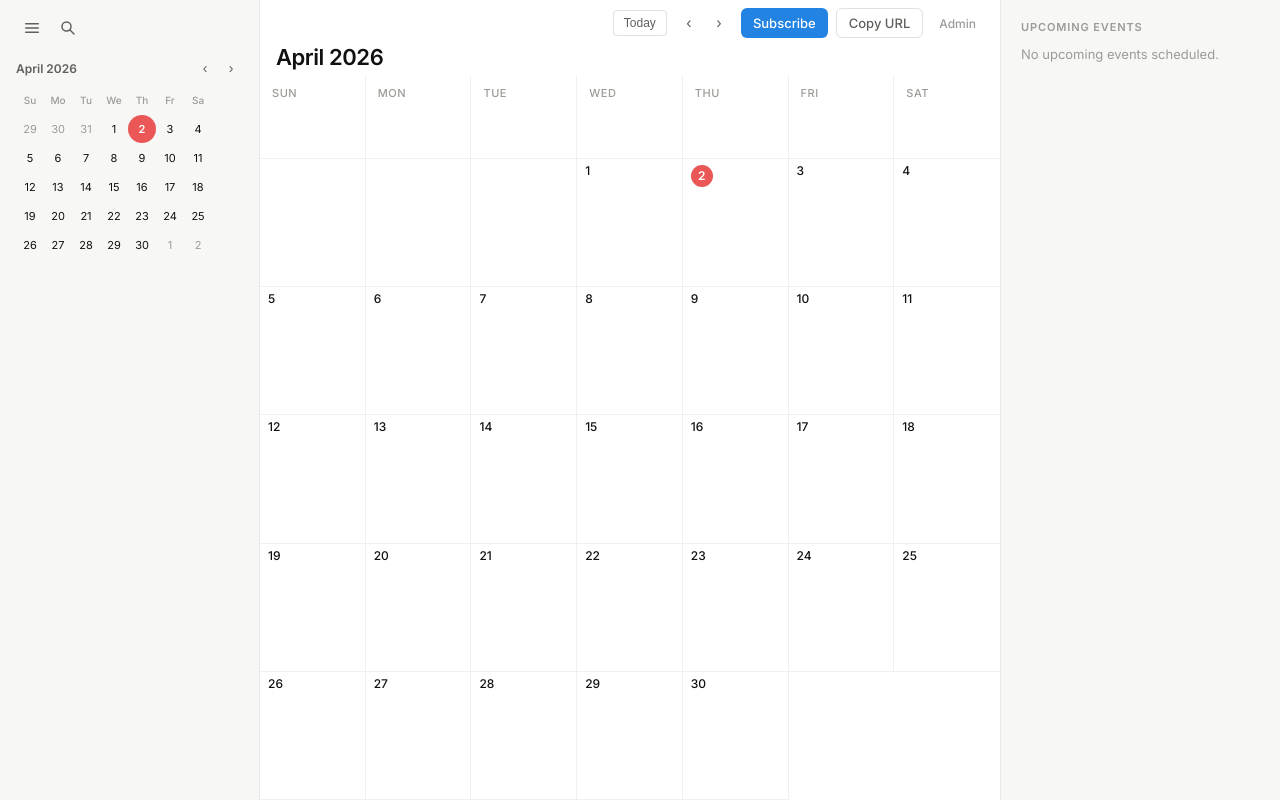
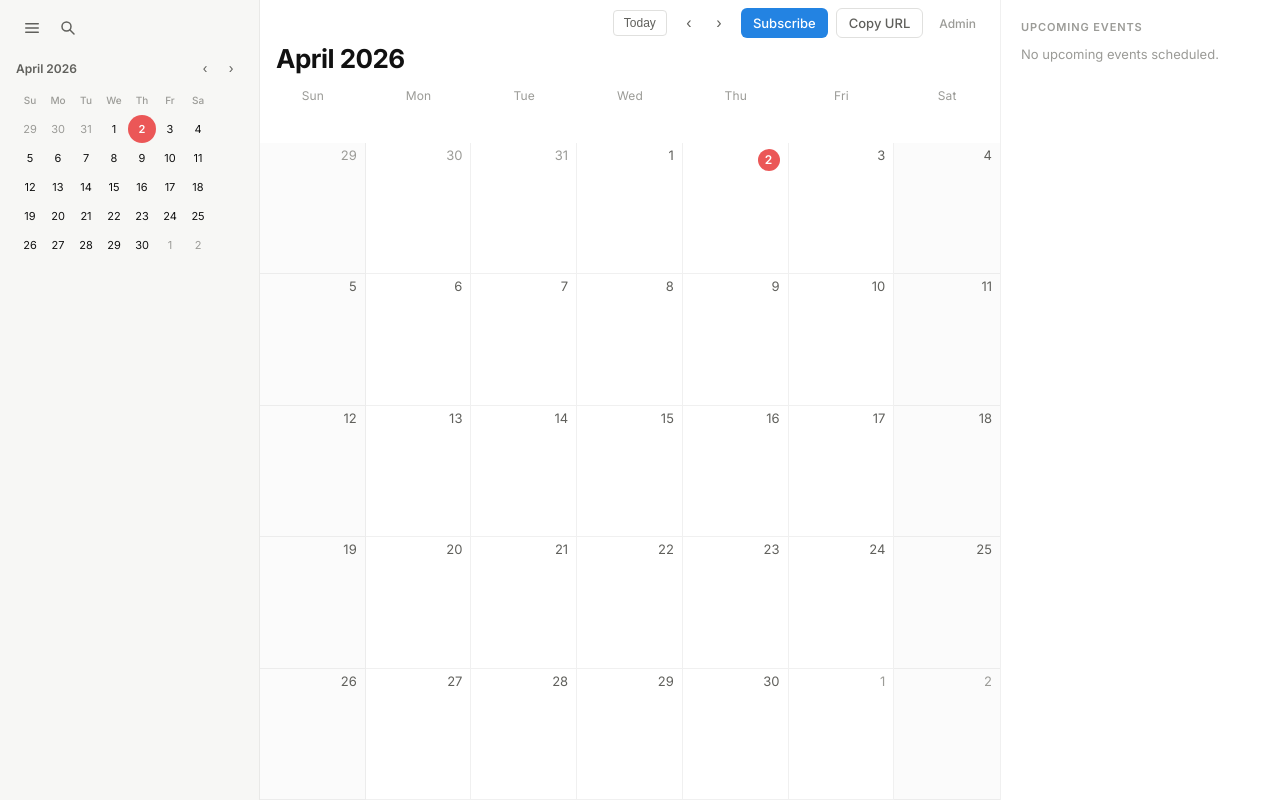
Before and after one commit to ntu-astro/ntuas-calendar, a website: page public/index.html in a window 1280 px wide. Drawn offline with Linux system fonts and the light colour scheme; no server answers.

Commit message:
style: update calendar grid layout, typography, and add padding days for full-month view

```diff
--- a/public/index.html
+++ b/public/index.html
@@ -348,8 +348,8 @@
         }
 
         .calendar-title-row h1 {
-            font-size: 22px;
-            font-weight: 600;
+            font-size: 26px;
+            font-weight: 700;
             color: var(--text-primary);
             letter-spacing: -0.02em;
             line-height: 1;
@@ -363,23 +363,19 @@
         }
 
         .calendar-day-name {
-            font-size: 11px;
-            font-weight: 500;
+            font-size: 12px;
+            font-weight: 400;
             color: var(--text-tertiary);
-            text-transform: uppercase;
-            letter-spacing: 0.05em;
-            padding: 10px 12px;
-            border-bottom: 1px solid var(--border);
-            border-right: 1px solid var(--border);
+            letter-spacing: 0.01em;
+            padding: 8px 12px;
             user-select: none;
+            text-align: center;
         }
 
-        .calendar-day-name:nth-child(7n) {
-            border-right: none;
-        }
+
 
         .calendar-day {
-            min-height: 80px;
+            min-height: 100px;
             padding: 6px 8px;
             border-bottom: 1px solid var(--border);
             border-right: 1px solid var(--border);
@@ -393,6 +389,14 @@
         .calendar-day:nth-child(7n) {
             border-right: none;
         }
+
+        /* Weekend columns (Sun = 1st, Sat = 7th in each row) */
+        .calendar-day:nth-child(7n+8),
+        .calendar-day:nth-child(7n+14) {
+            background: rgba(0, 0, 0, 0.015);
+        }
+
+
 
         .calendar-day.current-month {
             cursor: pointer;
@@ -411,16 +415,17 @@
         }
 
         .day-number {
-            font-size: 12px;
+            font-size: 13px;
             font-weight: 400;
             color: var(--text-tertiary);
             line-height: 1;
             margin-bottom: 4px;
+            align-self: flex-end;
         }
 
         .current-month .day-number {
-            color: var(--text-primary);
-            font-weight: 500;
+            color: var(--text-secondary);
+            font-weight: 400;
         }
 
         .today-marker {
@@ -436,6 +441,7 @@
             font-size: 12px;
             line-height: 1;
             margin-bottom: 4px;
+            align-self: flex-end;
         }
 
         .event-chip {
@@ -564,7 +570,7 @@
 
         /* ─── RIGHT SIDEBAR ─── */
         .sidebar {
-            background: var(--bg-sidebar);
+            background: #ffffff;
             border-left: 1px solid var(--border);
             overflow-y: auto;
             padding: 20px;
@@ -961,9 +967,14 @@
             const firstDay = new Date(year, month, 1).getDay();
             const daysInMonth = new Date(year, month + 1, 0).getDate();
 
+            const prevMonthDays = new Date(year, month, 0).getDate();
             for (let i = 0; i < firstDay; i++) {
                 const spacer = document.createElement('div');
                 spacer.className = 'calendar-day';
+                const dayNum = document.createElement('span');
+                dayNum.className = 'day-number';
+                dayNum.textContent = prevMonthDays - firstDay + 1 + i;
+                spacer.appendChild(dayNum);
                 grid.appendChild(spacer);
             }
 
@@ -1014,6 +1025,20 @@
                 }
 
                 grid.appendChild(dayEl);
+            }
+
+            // Trailing next-month days to fill the grid to 6 rows
+            const totalCells = firstDay + daysInMonth;
+            const targetCells = totalCells <= 35 ? 35 : 42;
+            const remaining = targetCells - totalCells;
+            for (let i = 1; i <= remaining; i++) {
+                const spacer = document.createElement('div');
+                spacer.className = 'calendar-day';
+                const dayNum = document.createElement('span');
+                dayNum.className = 'day-number';
+                dayNum.textContent = i;
+                spacer.appendChild(dayNum);
+                grid.appendChild(spacer);
             }
         }
 
```
